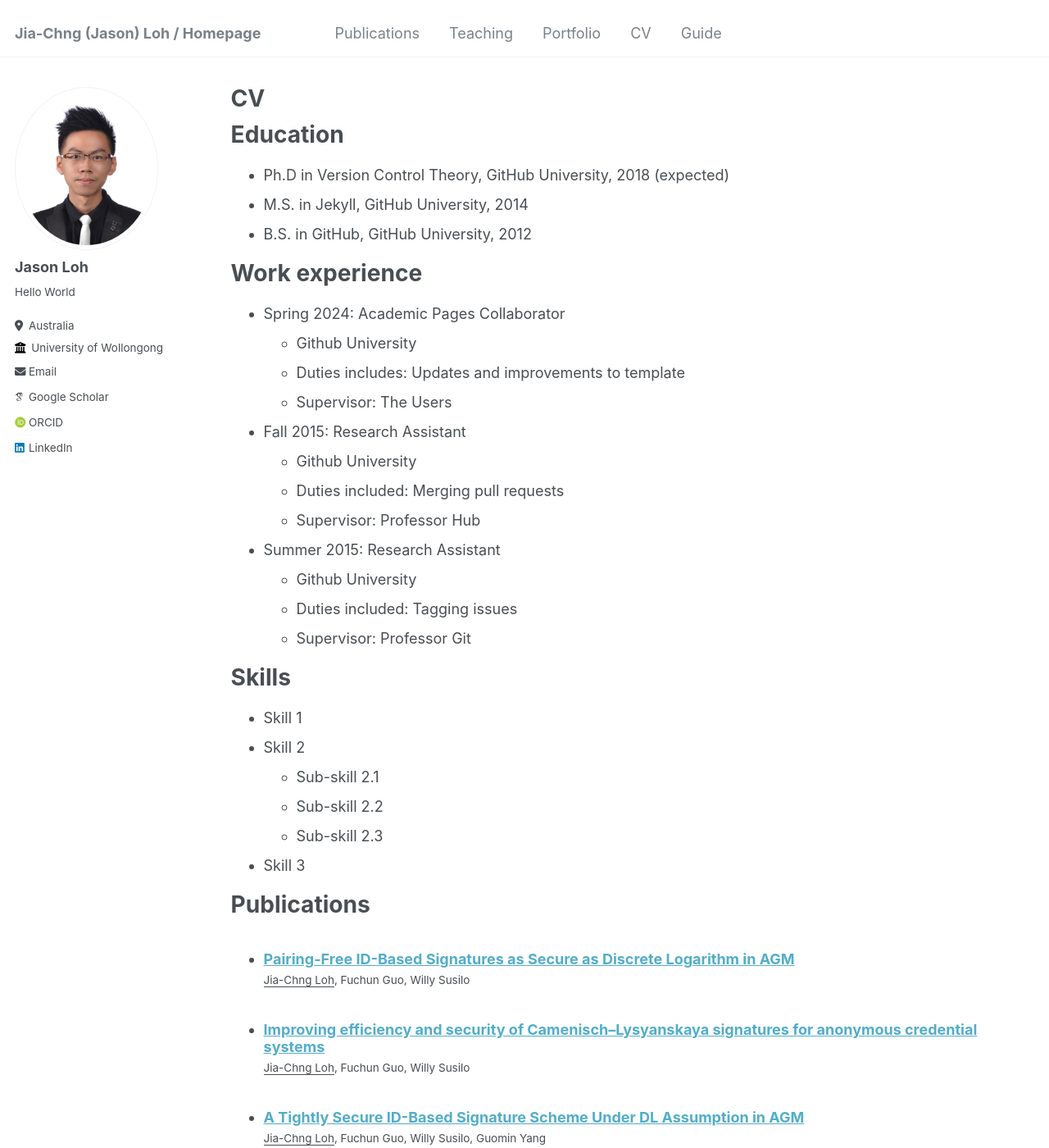
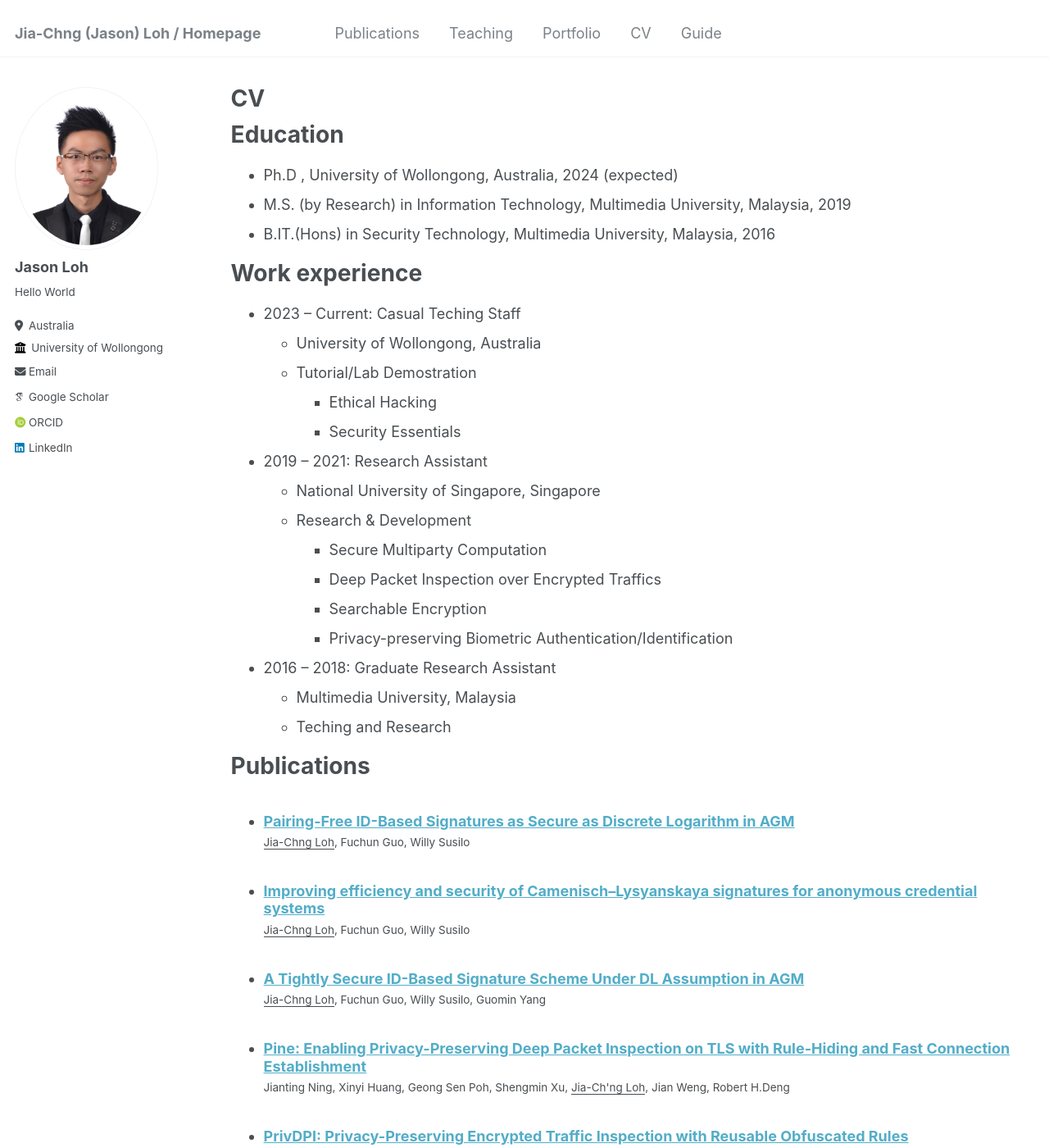
Before and after one commit to j7sz/j7sz.github.io, a Jekyll site: the page built from _pages/cv.md, in a window 1280 px wide and 1400 px high. Shown: the whole window at 82% size. Built offline with Jekyll 4.4.1, drawn with Linux system fonts in a browser that asks for light colours; some web fonts are replaced; some of the changed text lies outside the part shown.

Commit message:
cv update

```diff
--- a/_pages/cv.md
+++ b/_pages/cv.md
@@ -11,35 +11,41 @@ redirect_from:
 
 Education
 ======
-* Ph.D in Version Control Theory, GitHub University, 2018 (expected)
-* M.S. in Jekyll, GitHub University, 2014
-* B.S. in GitHub, GitHub University, 2012
+* Ph.D , University of Wollongong, Australia, 2024 (expected)
+* M.S. (by Research) in Information Technology, Multimedia University, Malaysia, 2019
+* B.IT.(Hons) in Security Technology, Multimedia University, Malaysia, 2016
 
 Work experience
 ======
-* Spring 2024: Academic Pages Collaborator
-  * Github University
-  * Duties includes: Updates and improvements to template
-  * Supervisor: The Users
+* 2023 -- Current: Casual Teching Staff
+  * University of Wollongong, Australia
+  * Tutorial/Lab Demostration
+    * Ethical Hacking
+    * Security Essentials
 
-* Fall 2015: Research Assistant
-  * Github University
-  * Duties included: Merging pull requests
-  * Supervisor: Professor Hub
 
-* Summer 2015: Research Assistant
-  * Github University
-  * Duties included: Tagging issues
-  * Supervisor: Professor Git
+* 2019 -- 2021: Research Assistant
+  * National University of Singapore, Singapore
+  * Research & Development
+    * Secure Multiparty Computation
+    * Deep Packet Inspection over Encrypted Traffics
+    * Searchable Encryption
+    * Privacy-preserving Biometric Authentication/Identification
+  <!-- * Supervisor: Professor Hub -->
 
-Skills
+* 2016 -- 2018: Graduate Research Assistant
+  * Multimedia University, Malaysia
+  * Teching and Research
+
+
+<!-- Skills
 ======
 * Skill 1
 * Skill 2
   * Sub-skill 2.1
   * Sub-skill 2.2
   * Sub-skill 2.3
-* Skill 3
+* Skill 3 -->
 
 Publications
 ======
@@ -47,7 +53,7 @@ Publications
     {% include archive-single-cv.html %}
   {% endfor %}</ul>
 
-Talks
+<!-- Talks
 ======
   <ul>{% for post in site.talks reversed %}
     {% include archive-single-talk-cv.html  %}
@@ -57,8 +63,8 @@ Teaching
 ======
   <ul>{% for post in site.teaching reversed %}
     {% include archive-single-cv.html %}
-  {% endfor %}</ul>
+  {% endfor %}</ul> -->
 
-Service and leadership
+<!-- Service and leadership
 ======
-* Currently signed in to 43 different slack teams
+* Currently signed in to 43 different slack teams -->
```
Also changed, not shown: _publications/2020_NHP+20.md (+1 -1 lines), _publications/2023_LGWY23.md (+1 -1 lines), _publications/2024_LGW24.md (+1 -1 lines), _publications/2024_LGW24b.md (+1 -1 lines).
